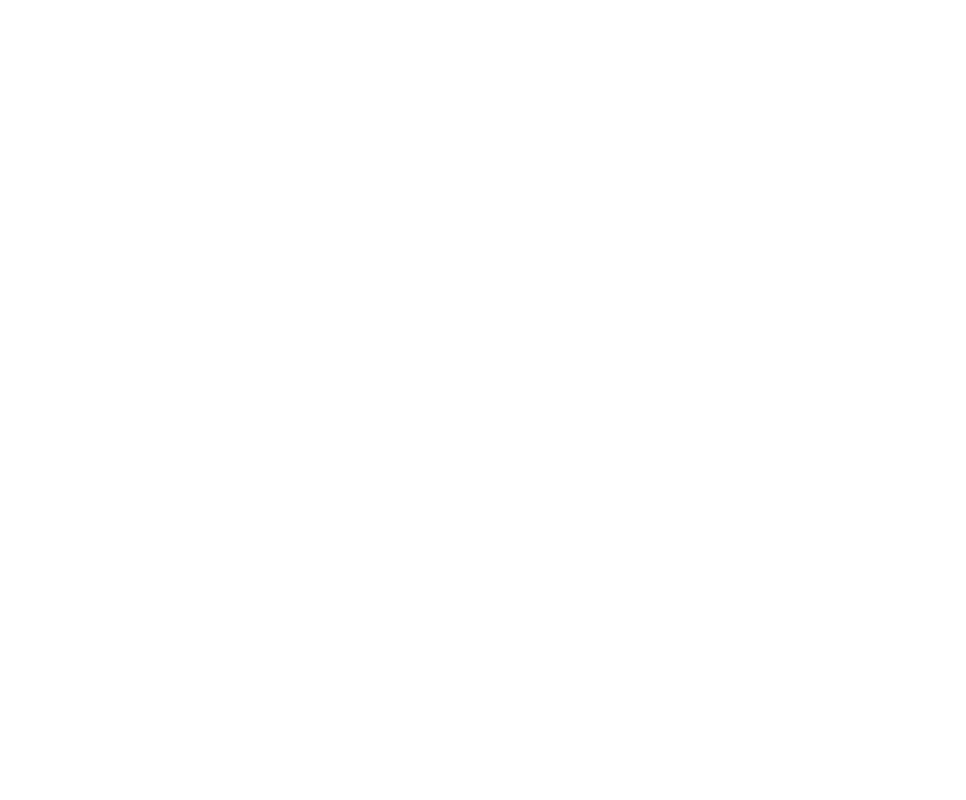
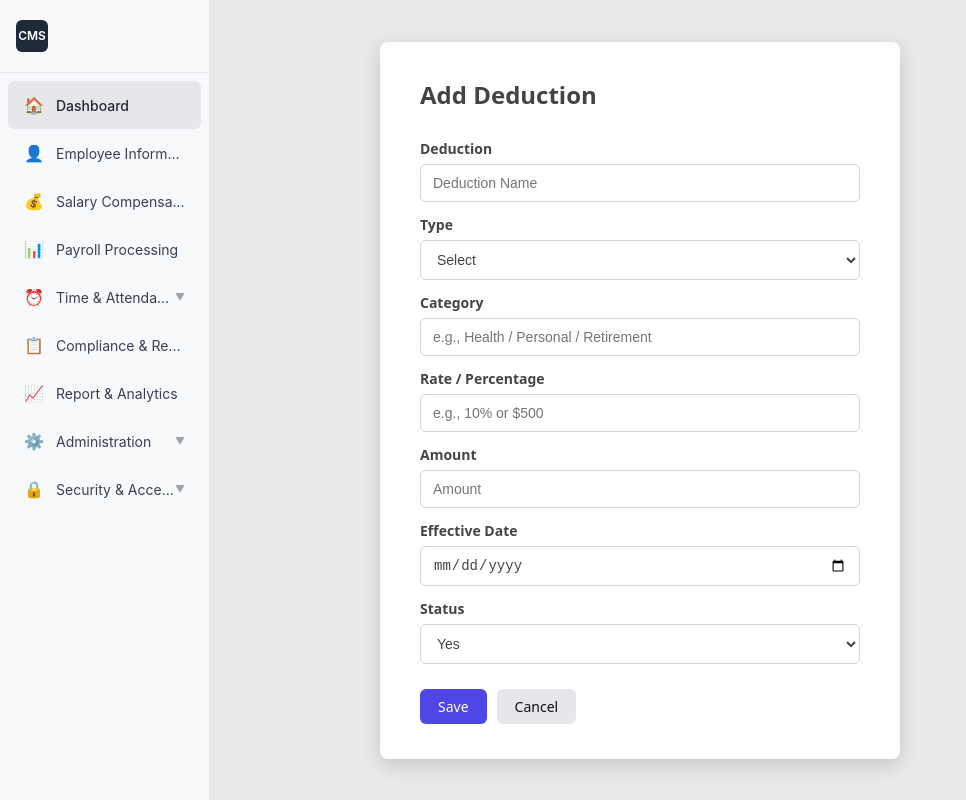
Before and after one commit to CMS-Rashmi/payroll_management_frontend, a React (Vite) app: page /add-deduction in a window 1280 px wide. Before the commit this address had no page. Shown: the whole page, without its empty margins (0-966 px from the left). Built offline with nearby package versions, Linux system fonts and the light colour scheme.

Commit message:
added the add deduction jsx and css files and did some changes

```diff
--- a/src/App.jsx
+++ b/src/App.jsx
@@ -12,6 +12,7 @@
 import Deductions from "./pages/Deductions";
 import Allowances from "./pages/Allowances";
 import EditEmployee from "./pages/EditEmployee";        //new changes   - dev-shanika
+import AddDeduction from "./pages/AddDeduction";        //new changes    - dev-rashmi
 
 function App() {
   return (
@@ -30,6 +31,7 @@
       <Route path="/allowances" element={<Allowances />} />
       <Route path="/employees" element={<AddEmployee/>} />
       <Route path="/employees/:id/edit" element={<EditEmployee/>} />
+      <Route path="/add-deduction" element={<AddDeduction/>} />
       </Routes>
     </Router>
   );
--- /dev/null
+++ b/src/pages/AddDeduction.jsx
@@ -0,0 +1,140 @@
+import React, { useState } from "react";
+import { useNavigate } from "react-router-dom";
+import Sidebar from "../components/Sidebar";
+import "../styles/AddDeduction.css";
+
+const AddDeduction = () => {
+  const navigate = useNavigate();
+  const [formData, setFormData] = useState({
+    name: "",
+    type: "",
+    category: "",
+    rate: "",
+    amount: "",
+    status: "Yes",
+    date: "",
+  });
+
+  const handleChange = (e) => {
+    const { name, value } = e.target;
+    setFormData({ ...formData, [name]: value });
+  };
+
+  const handleSubmit = (e) => {
+    e.preventDefault();
+
+    // Get existing deductions from localStorage
+    const existingDeductions = JSON.parse(localStorage.getItem("deductions")) || [];
+
+    // Add new deduction
+    const updatedDeductions = [...existingDeductions, formData];
+
+    // Save to localStorage
+    localStorage.setItem("deductions", JSON.stringify(updatedDeductions));
+
+    console.log("New Deduction Added:", formData);
+
+    // Redirect to Deductions page
+    navigate("/deductions");
+  };
+
+  return (
+    <div className="add-deduction-wrapper">
+      <Sidebar />
+      <div className="overlay">
+        <div className="add-deduction-modal">
+          <h2>Add Deduction</h2>
+          <form onSubmit={handleSubmit} className="add-deduction-form">
+            <label>Deduction</label>
+            <input
+              type="text"
+              name="name"
+              value={formData.name}
+              onChange={handleChange}
+              placeholder="Deduction Name"
+              required
+            />
+
+            <label>Type</label>
+            <select
+              name="type"
+              value={formData.type}
+              onChange={handleChange}
+              required
+            >
+              <option value="">Select</option>
+              <option value="Tax">Tax</option>
+              <option value="Statutory">Statutory</option>
+              <option value="Insurance">Insurance</option>
+              <option value="Loan">Loan</option>
+            </select>
+
+            <label>Category</label>
+            <input
+              type="text"
+              name="category"
+              value={formData.category}
+              onChange={handleChange}
+              placeholder="e.g., Health / Personal / Retirement"
+              required
+            />
+
+            <label>Rate / Percentage</label>
+            <input
+              type="text"
+              name="rate"
+              value={formData.rate}
+              onChange={handleChange}
+              placeholder="e.g., 10% or $500"
+              required
+            />
+
+            <label>Amount</label>
+            <input
+              type="text"
+              name="amount"
+              value={formData.amount}
+              onChange={handleChange}
+              placeholder="Amount"
+              required
+            />
+
+            <label>Effective Date</label>
+            <input
+              type="date"
+              name="date"
+              value={formData.date}
+              onChange={handleChange}
+              required
+            />
+
+            <label>Status</label>
+            <select
+              name="status"
+              value={formData.status}
+              onChange={handleChange}
+            >
+              <option value="Yes">Yes</option>
+              <option value="No">No</option>
+            </select>
+
+            <div className="button-group">
+              <button type="submit" className="save-btn">
+                Save
+              </button>
+              <button
+                type="button"
+                className="cancel-btn"
+                onClick={() => navigate("/deductions")}
+              >
+                Cancel
+              </button>
+            </div>
+          </form>
+        </div>
+      </div>
+    </div>
+  );
+};
+
+export default AddDeduction;
--- a/src/pages/Deductions.jsx
+++ b/src/pages/Deductions.jsx
@@ -165,7 +165,10 @@
             <div className="table-header">
               <h2>Deduction Configuration</h2>
               <div className="table-buttons">
-                <button className="add-deduction-btn">Add Deduction</button>
+                <button
+                className="add-deduction-btn"
+                onClick={() => navigate('/add-deduction')}>                         {/*link the add deductin button  */}
+                  + Add Deduction</button>
                 <button className="filter-btn">Filter</button>
               </div>
             </div>
--- /dev/null
+++ b/src/styles/AddDeduction.css
@@ -0,0 +1,120 @@
+/* Full-screen dark overlay background */
+.add-deduction-wrapper {
+  display: flex;
+  width: 100vw;
+  background-color: rgb(233, 233, 233);
+  min-height: 100vh;
+
+}
+
+.overlay {
+  flex: 1;
+  display: flex;
+  justify-content: center;
+  align-items: center;
+}
+
+/* White centered modal card */
+.add-deduction-modal {
+  background-color: #fff;
+  width: 520px;
+  padding: 35px 40px;
+  border-radius: 8px;
+  box-shadow: 0 6px 20px rgba(0, 0, 0, 0.15);
+  animation: fadeIn 0.3s ease-in-out;
+
+}
+
+@keyframes fadeIn {
+  from {
+    opacity: 0;
+    transform: scale(0.96);
+  }
+  to {
+    opacity: 1;
+    transform: scale(1);
+  }
+}
+
+/* Title */
+.add-deduction-modal h2 {
+  font-size: 1.5rem;
+  font-weight: 600;
+  color: #444;
+  margin-bottom: 25px;
+  text-align: left;
+}
+
+/* Form layout */
+.add-deduction-form label {
+  display: block;
+  font-size: 14px;
+  font-weight: 600;
+  color: #444;
+  margin-top: 12px;
+  margin-bottom: 5px;
+}
+
+.add-deduction-form input,
+.add-deduction-form select {
+  width: 100%;
+  padding: 10px 12px;
+  border: 1px solid #d1d5db;
+  border-radius: 6px;
+  font-size: 14px;
+  outline: none;
+  background-color: #fff;
+  transition: border-color 0.2s ease;
+  color: #444;
+}
+
+.add-deduction-form input:focus,
+.add-deduction-form select:focus {
+  border-color: #4f46e5;
+}
+
+/* Buttons */
+.button-group {
+  display: flex;
+  justify-content: flex-start;
+  gap: 10px;
+  margin-top: 25px;
+}
+
+.save-btn,
+.cancel-btn {
+  padding: 8px 18px;
+  font-size: 14px;
+  border-radius: 6px;
+  border: none;
+  cursor: pointer;
+  transition: all 0.2s ease;
+}
+
+/* Save button (Primary) */
+.save-btn {
+  background-color: #4f46e5;
+  color: #fff;
+}
+
+.save-btn:hover {
+  background-color: #4338ca;
+}
+
+/* Cancel button (Neutral) */
+.cancel-btn {
+  background-color: #e5e7eb;
+  color: #111;
+}
+
+.cancel-btn:hover {
+  background-color: #d1d5db;
+}
+
+/* Center alignment fix for smaller screens */
+@media (max-width: 600px) {
+  .add-deduction-modal {
+    width: 90%;
+    padding: 25px;
+  }
+}
```
